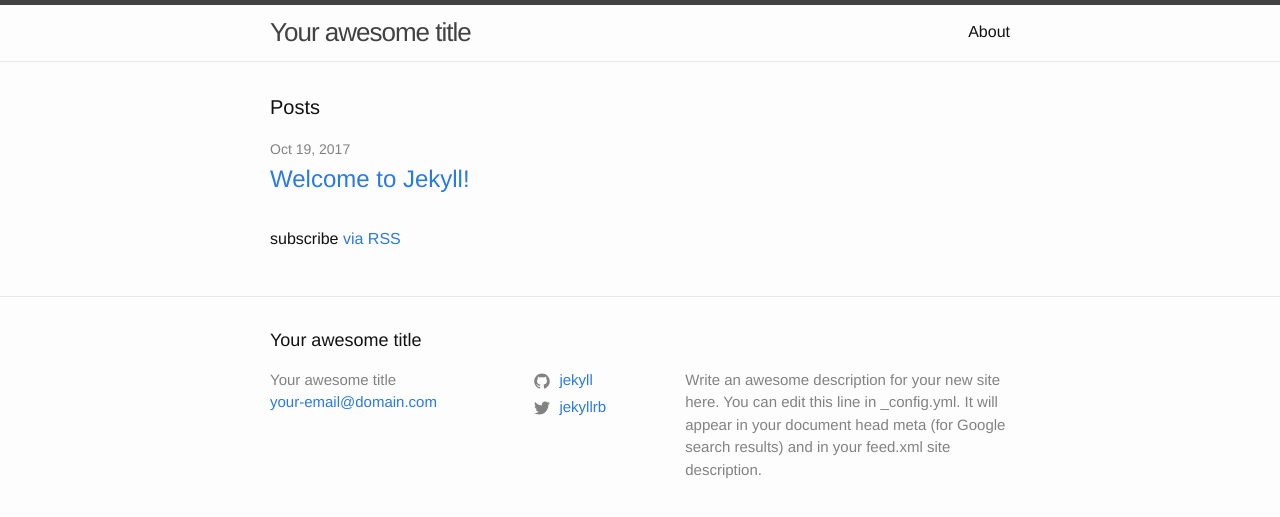
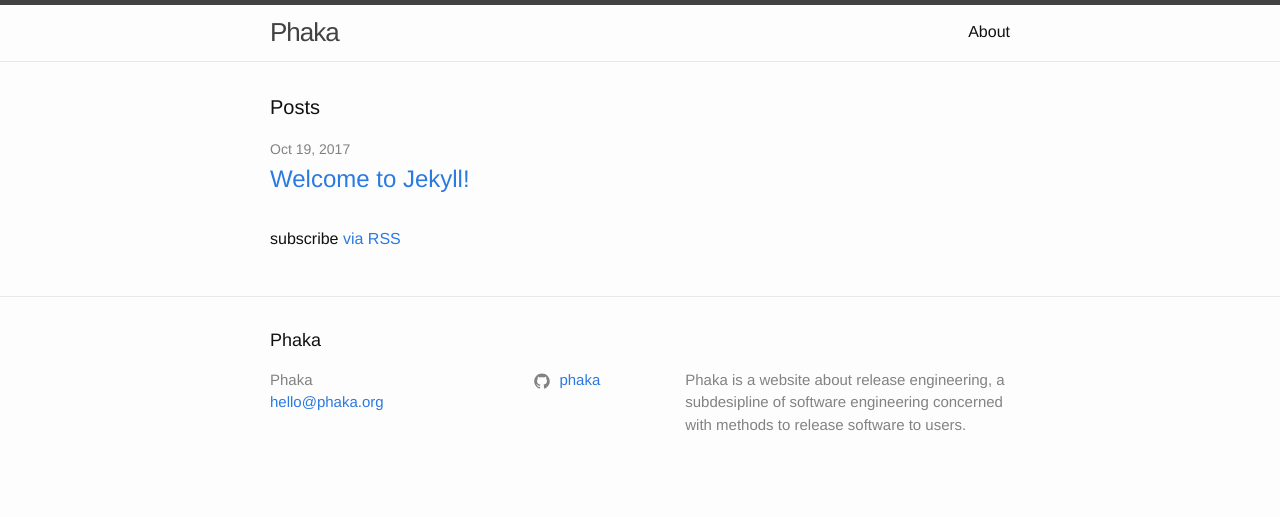
Before and after one commit to Phaka/phaka.github.io, a Jekyll site: the page built from index.md, in a window 1280 px wide. Shown: the top 517 px of the page. Built offline with Jekyll 4.4.1, drawn with Linux system fonts in a browser that asks for light colours.

Commit message:
Updated Configuration File

```diff
--- a/_config.yml
+++ b/_config.yml
@@ -1,32 +1,12 @@
-# Welcome to Jekyll!
-#
-# This config file is meant for settings that affect your whole blog, values
-# which you are expected to set up once and rarely edit after that. If you find
-# yourself editing this file very often, consider using Jekyll's data files
-# feature for the data you need to update frequently.
-#
-# For technical reasons, this file is *NOT* reloaded automatically when you use
-# 'bundle exec jekyll serve'. If you change this file, please restart the server process.
-
-# Site settings
-# These are used to personalize your new site. If you look in the HTML files,
-# you will see them accessed via {{ site.title }}, {{ site.email }}, and so on.
-# You can create any custom variable you would like, and they will be accessible
-# in the templates via {{ site.myvariable }}.
-title: Your awesome title
-email: your-email@domain.com
+title: Phaka
+email: hello@phaka.org
 description: > # this means to ignore newlines until "baseurl:"
-  Write an awesome description for your new site here. You can edit this
-  line in _config.yml. It will appear in your document head meta (for
-  Google search results) and in your feed.xml site description.
-baseurl: "" # the subpath of your site, e.g. /blog
-url: "" # the base hostname & protocol for your site, e.g. http://example.com
-twitter_username: jekyllrb
-github_username:  jekyll
-
-# Build settings
+  Phaka is a website about release engineering, a subdesipline of software engineering
+  concerned with methods to release software to users.
+baseurl: ""
+url: ""
+github_username:  phaka
 markdown: kramdown
-theme: minima
 gems:
   - jekyll-feed
 exclude:
```
